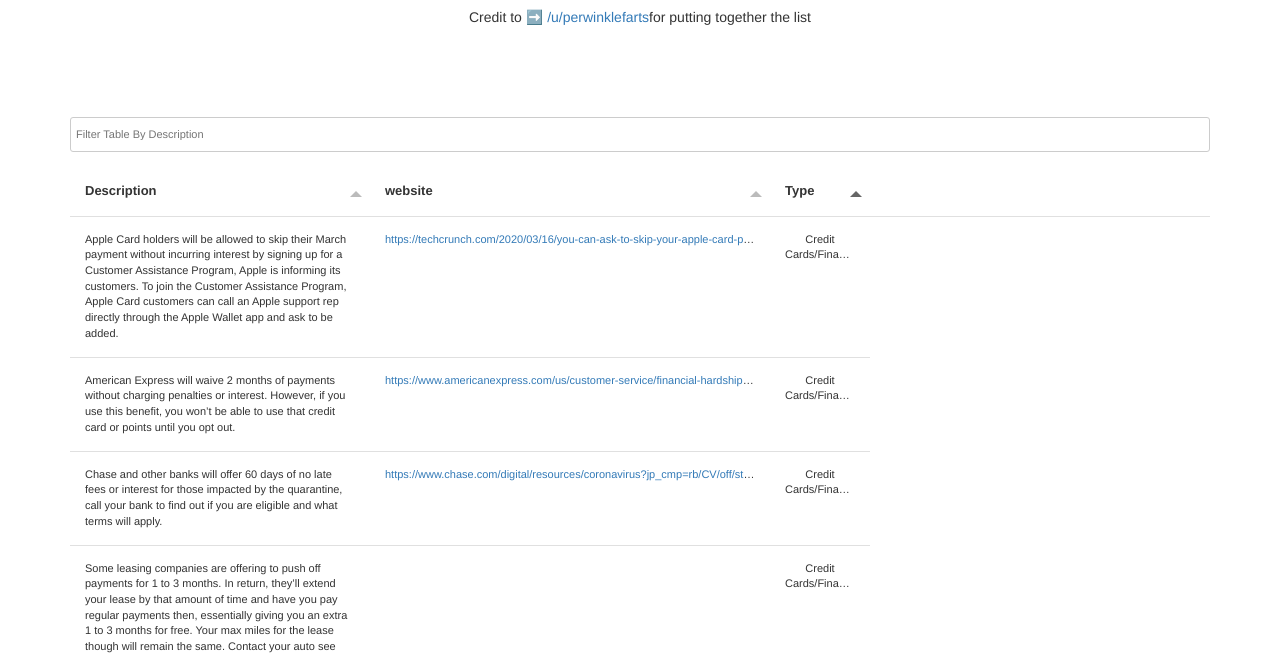
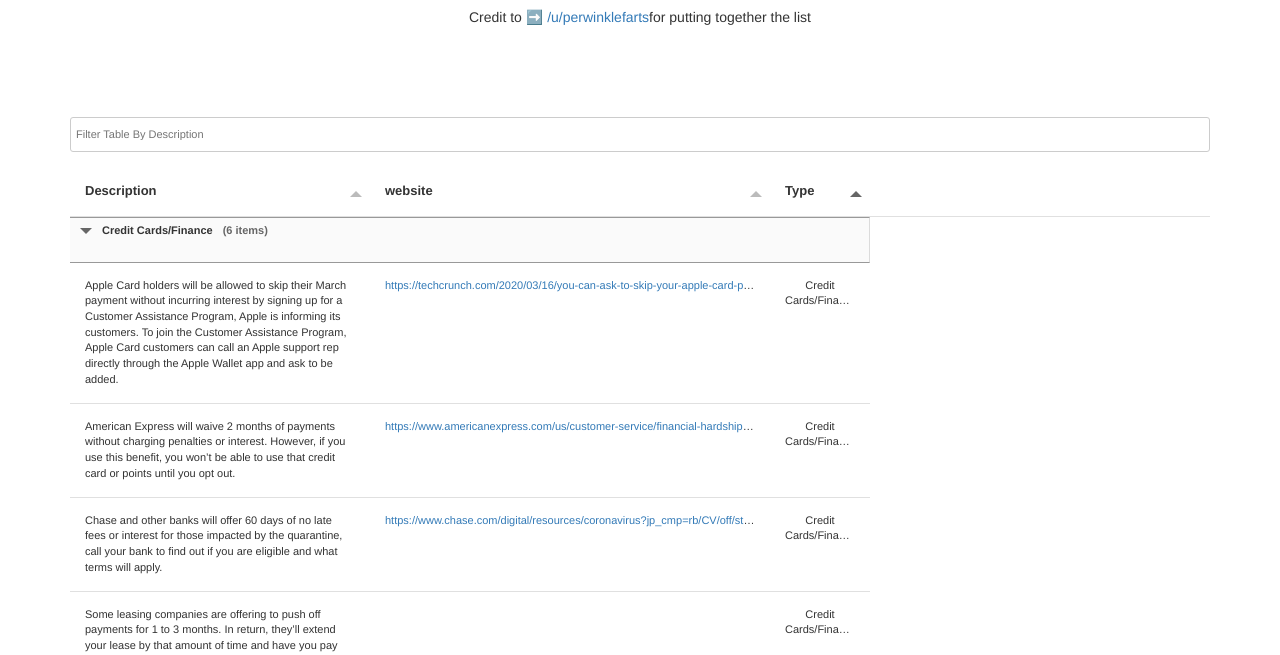
Before and after one commit to arbyruns/rbevans-ugh.github.io, a website: page index.html in a window 1280 px wide. Shown: the part 141-796 px from the top of the page. Drawn offline with nearby package versions, Linux system fonts and the light colour scheme; files that its build step writes are made by us from their sources; files whose address does not match are found by name.

Commit message:
Update index.html
added group by type

```diff
--- a/index.html
+++ b/index.html
@@ -317,6 +317,7 @@
 
       var table = new Tabulator("#tabulator-example", {
         height:800,
+        groupBy:"type",
         data:tabledata,
         layout:"fitColumns",
         autoResize:true,
```
